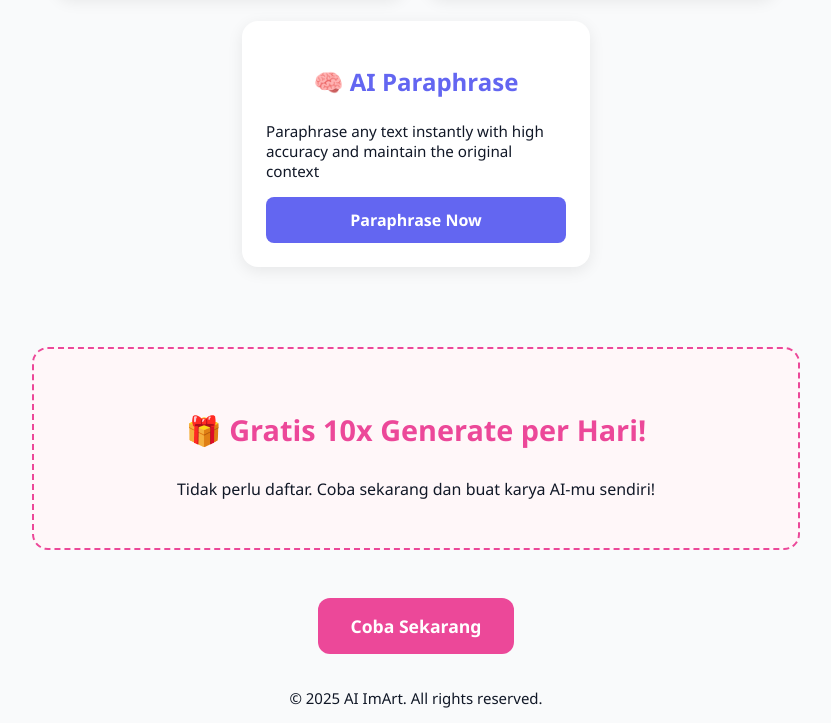
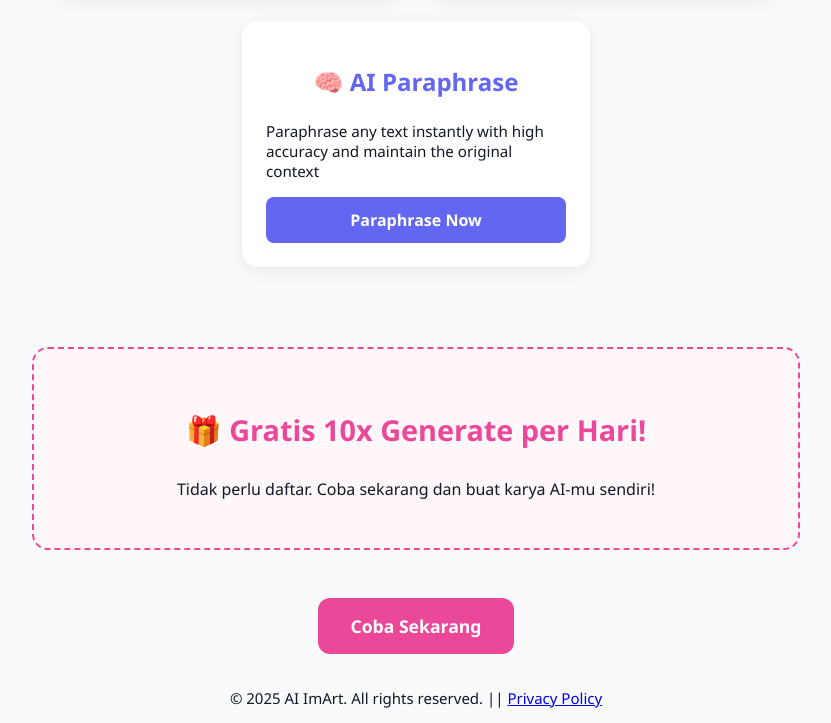
Before and after one commit to imart2/imart2.github.io, a plain HTML site: page index.html in a window 1280 px wide. Shown: the part 573-1296 px from the top of the page, without its empty margins (224-1055 px from the left). Drawn offline with Linux system fonts and the light colour scheme.

Commit message:
Update index.html

```diff
--- a/index.html
+++ b/index.html
@@ -309,7 +309,7 @@
   </section>
 
   <div class="copyright">
-    <p>© 2025 AI ImArt. All rights reserved.</p>
+    <p>© 2025 AI ImArt. All rights reserved. || <a href="https://www.termsfeed.com/live/02050bcd-98b1-4dc8-b7f5-8df0ad287bed">Privacy Policy</a></p>
   </div>
 
   <!-- Script -->
```
